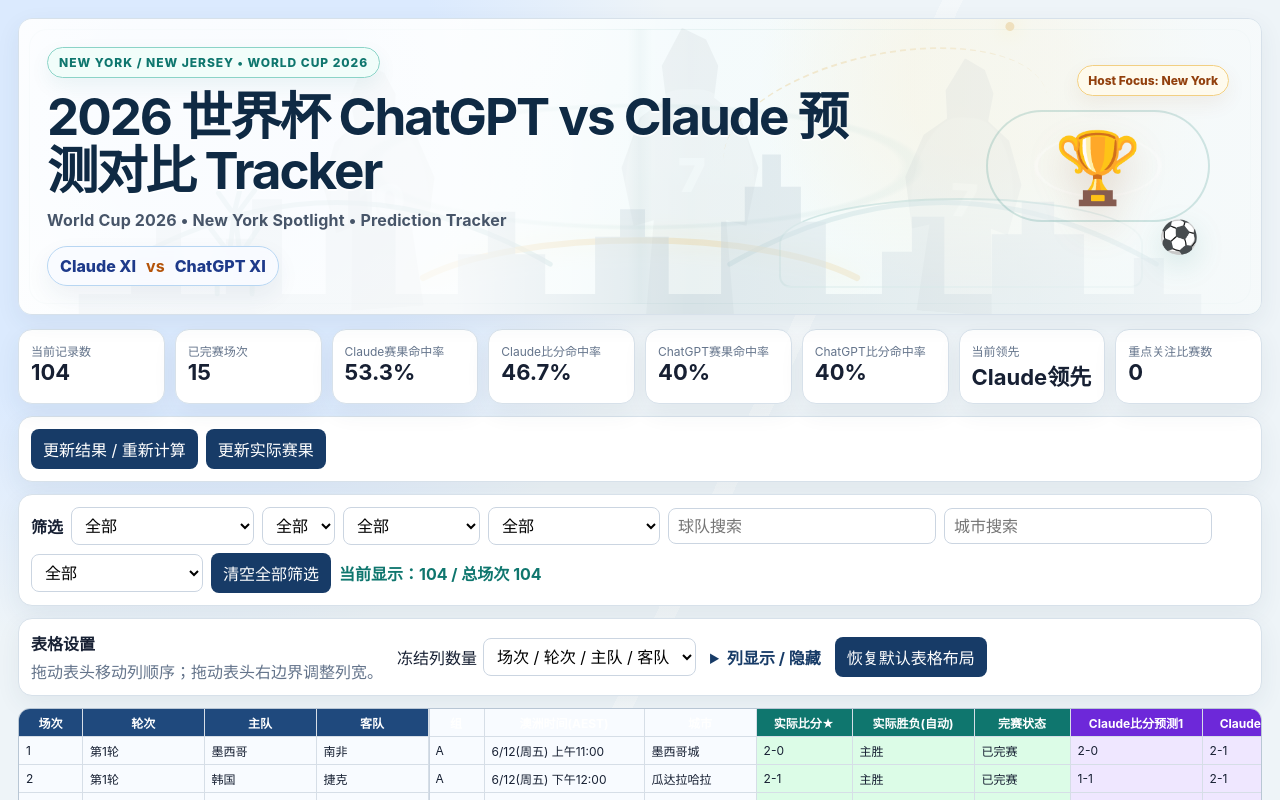
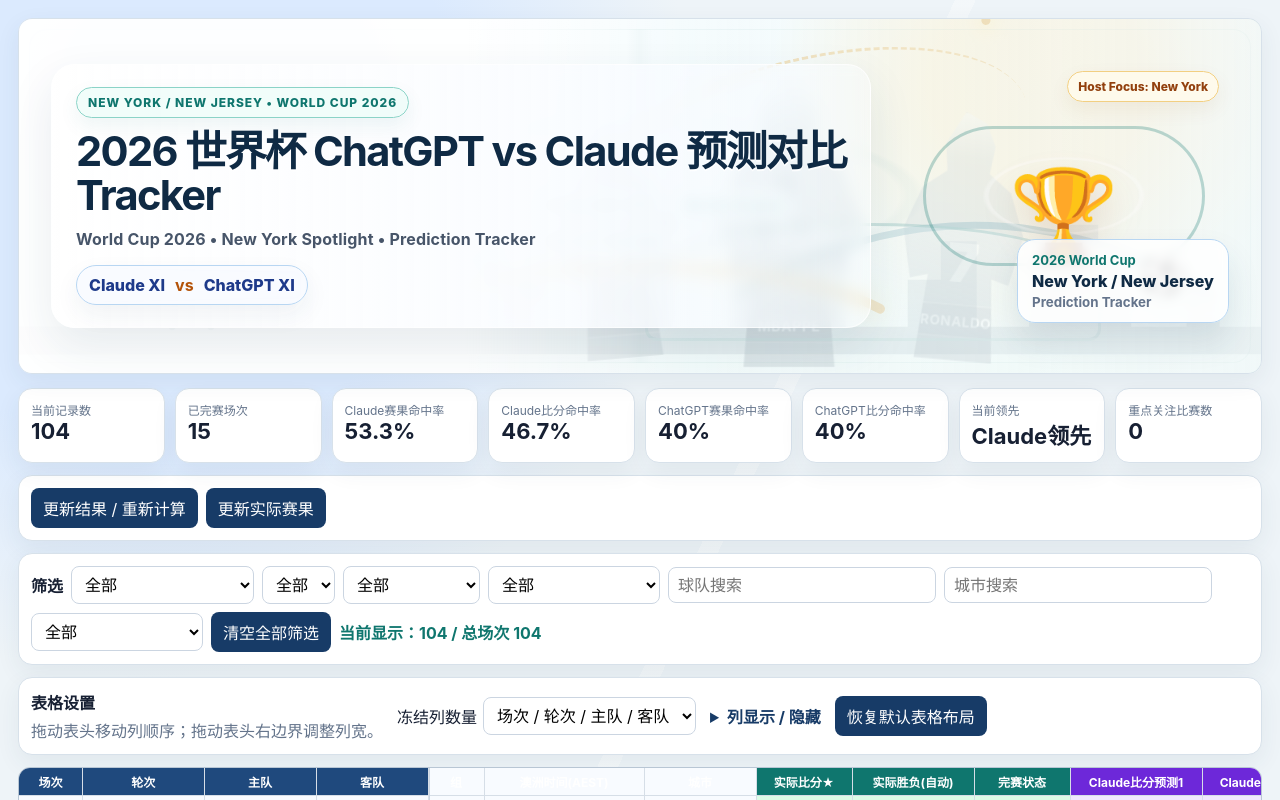
Before and after one commit to xingshu19890327/world-cup-prediction-tracker, a React (Vite) app: page / in a window 1280 px wide. Shown: the top 800 px of the page. Built offline with nearby package versions, Linux system fonts and the light colour scheme.

Commit message:
Increase hero banner visual prominence

```diff
--- a/src/components/TopNav.tsx
+++ b/src/components/TopNav.tsx
@@ -1,9 +1,9 @@
 export default function TopNav() {
   return <header className="top heroTop">
     <div className="heroBackdrop" aria-hidden="true">
-      <div className="starLayer messi"><span>10</span></div>
-      <div className="starLayer mbappe"><span>7</span></div>
-      <div className="starLayer ronaldo"><span>7</span></div>
+      <div className="starLayer messi"><strong>Messi</strong><span>10</span></div>
+      <div className="starLayer mbappe"><strong>Mbappé</strong><span>10</span></div>
+      <div className="starLayer ronaldo"><strong>Ronaldo</strong><span>7</span></div>
       <svg className="nySkyline" viewBox="0 0 900 170" role="img" aria-label="New York skyline and stadium silhouette">
         <path className="bridgeLine" d="M36 126 C150 60 264 60 378 126 M522 126 C636 60 750 60 864 126" />
         <path className="stadiumGlow" d="M276 137 C352 97 548 97 624 137" />
@@ -11,6 +11,7 @@
         <path className="liberty" d="M111 150V116h10l4-32 4 32h10v34m-20-35-13-17m26 17 16-24m-26-8-10-14m13 14 5-20m-1 20 12-16" />
       </svg>
       <div className="stadiumArc" />
+      <div className="venueTags"><span>NY/NJ HOST CITY</span><span>MetLife Stadium</span><span>New York Spotlight</span></div>
       <div className="ballTrail" />
     </div>
 
@@ -24,6 +25,7 @@
     </div>
     <div className="worldCupArt" aria-hidden="true">
       <span className="hostFocus">Host Focus: New York</span>
+      <div className="hostInfoCard"><b>2026 World Cup</b><span>New York / New Jersey</span><small>Prediction Tracker</small></div>
       <span className="trophy">🏆</span>
       <span className="ball">⚽</span>
       <div className="pitchLine" />
--- a/src/index.css
+++ b/src/index.css
@@ -37,13 +37,13 @@
   justify-content:space-between;
   align-items:stretch;
   gap:28px;
-  min-height:210px;
-  padding:28px;
+  min-height:290px;
+  padding:32px;
   isolation:isolate;
   background:
-    radial-gradient(circle at 78% 20%,#f8d88955 0 8%,transparent 23%),
-    radial-gradient(circle at 16% 28%,#bfdbfe70 0 12%,transparent 30%),
-    linear-gradient(135deg,#fbfdff 0%,#edf8fb 43%,#e3f5ee 100%)
+    radial-gradient(circle at 82% 18%,#f8d88985 0 10%,transparent 25%),
+    radial-gradient(circle at 15% 26%,#bfdbfe8a 0 13%,transparent 31%),
+    linear-gradient(135deg,#fbfdff 0%,#e8f7fb 41%,#d9f3ec 100%)
 }
 
 .heroTop:before {
@@ -71,14 +71,22 @@
   content:"";
   position:absolute;
   inset:0;
-  background:linear-gradient(90deg,#ffffffd8 0 35%,#ffffff70 54%,#f8fafcdd 100%);
+  background:linear-gradient(90deg,#fffffff2 0 36%,#ffffff8f 54%,#f8fafcc4 100%);
   z-index:4
 }
 
 .heroCopy {
   position:relative;
   z-index:5;
-  max-width:860px;
+  max-width:780px;
+  flex:1 1 720px;
+  align-self:center;
+  padding:22px 24px;
+  border:1px solid #ffffffaa;
+  border-radius:24px;
+  background:linear-gradient(90deg,#fffffff0 0%,#f8fbffcc 74%,#f8fbff66 100%);
+  box-shadow:0 18px 46px #24415a18;
+  backdrop-filter:blur(7px);
   display:flex;
   flex-direction:column;
   justify-content:center
@@ -114,7 +122,7 @@
 
 .heroCopy h1 {
   max-width:820px;
-  font-size:clamp(30px,4vw,54px);
+  font-size:clamp(32px,3.25vw,48px);
   line-height:1.05;
   letter-spacing:-.04em;
   text-shadow:0 2px 0 #ffffffcc
@@ -151,7 +159,7 @@
 .worldCupArt {
   position:relative;
   z-index:5;
-  min-width:270px;
+  min-width:330px;
   display:flex;
   align-items:center;
   justify-content:center
@@ -159,8 +167,8 @@
 
 .hostFocus {
   position:absolute;
-  top:18px;
-  right:4px;
+  top:20px;
+  right:10px;
   padding:7px 10px;
   border:1px solid #f2cf82;
   border-radius:999px;
@@ -172,27 +180,63 @@
   backdrop-filter:blur(4px)
 }
 
+.hostInfoCard {
+  position:absolute;
+  right:0;
+  bottom:18px;
+  z-index:4;
+  min-width:170px;
+  padding:12px 14px;
+  border:1px solid #b8d6f2;
+  border-radius:18px;
+  background:#ffffffd9;
+  color:#0f2a44;
+  box-shadow:0 18px 32px #24415a1f;
+  backdrop-filter:blur(6px)
+}
+
+.hostInfoCard b,.hostInfoCard span,.hostInfoCard small {
+  display:block
+}
+
+.hostInfoCard b {
+  color:#0f766e;
+  font-size:13px
+}
+
+.hostInfoCard span {
+  margin-top:3px;
+  font-weight:800
+}
+
+.hostInfoCard small {
+  margin-top:3px;
+  color:#64748b;
+  font-weight:700
+}
+
 .trophy {
   position:relative;
   z-index:2;
-  font-size:70px;
+  margin-top:34px;
+  font-size:88px;
   filter:drop-shadow(0 18px 18px #92400e28)
 }
 
 .ball {
   position:absolute;
-  right:34px;
-  bottom:30px;
+  right:42px;
+  bottom:44px;
   z-index:3;
-  font-size:32px;
+  font-size:38px;
   filter:drop-shadow(0 10px 14px #0f766e24)
 }
 
 .pitchLine {
   position:absolute;
-  width:220px;
-  height:108px;
-  border:2px solid #0f766e2b;
+  width:276px;
+  height:134px;
+  border:3px solid #0f766e45;
   border-radius:999px;
   background:radial-gradient(ellipse at center,#ffffff00 0 38%,#ffffff55 39% 40%,transparent 42%)
 }
@@ -201,51 +245,75 @@
   position:absolute;
   left:0;
   right:0;
-  bottom:-6px;
+  bottom:-2px;
   width:100%;
-  height:72%;
+  height:78%;
   z-index:2;
-  opacity:.56
+  opacity:.88
 }
 
 .skylineFill {
-  fill:#6b8ca180
+  fill:#456b7d47
 }
 
 .bridgeLine,.stadiumGlow,.liberty {
   fill:none;
-  stroke:#277d8a80;
-  stroke-width:4;
+  stroke:#1f6f7eaa;
+  stroke-width:5;
   stroke-linecap:round;
   stroke-linejoin:round
 }
 
 .stadiumGlow {
-  stroke:#d6a43699;
-  stroke-width:5;
+  stroke:#d6a436cc;
+  stroke-width:7;
   filter:drop-shadow(0 0 10px #facc15aa)
 }
 
 .stadiumArc {
   position:absolute;
-  right:118px;
-  bottom:26px;
-  width:360px;
-  height:86px;
-  border:2px solid #0f766e20;
-  border-top-color:#0f766e58;
+  right:160px;
+  bottom:32px;
+  width:450px;
+  height:112px;
+  border:3px solid #0f766e35;
+  border-top-color:#0f766e82;
   border-radius:50% 50% 12px 12px;
   background:linear-gradient(180deg,#ecfeff44,transparent);
   z-index:3
 }
 
+
+.venueTags {
+  position:absolute;
+  right:365px;
+  bottom:118px;
+  z-index:4;
+  display:flex;
+  gap:8px;
+  flex-wrap:wrap;
+  max-width:360px
+}
+
+.venueTags span {
+  padding:6px 9px;
+  border:1px solid #8bd3c7aa;
+  border-radius:999px;
+  background:#ecfeffcc;
+  color:#0f766e;
+  font-size:11px;
+  font-weight:900;
+  letter-spacing:.06em;
+  box-shadow:0 8px 18px #0f766e16
+}
+
 .ballTrail {
   position:absolute;
-  right:210px;
-  top:34px;
-  width:330px;
-  height:150px;
-  border-top:2px dashed #d6a43675;
+  right:230px;
+  top:36px;
+  width:420px;
+  height:180px;
+  border-top:3px dashed #d6a436ba;
   border-radius:50%;
   transform:rotate(-12deg);
   z-index:3
@@ -265,12 +333,14 @@
 
 .starLayer {
   position:absolute;
-  bottom:3px;
+  bottom:16px;
   width:168px;
-  height:250px;
-  opacity:.14;
-  filter:blur(.2px) saturate(.5);
-  background:linear-gradient(180deg,#31566f 0%,#4b7283 100%);
+  height:238px;
+  opacity:.32;
+  filter:saturate(.72);
+  background:linear-gradient(180deg,#dff7ff 0%,#7ea7b8 18%,#31566f 100%);
+  border:1px solid #dff7ff9a;
+  box-shadow:0 18px 36px #164e6336, inset 0 1px 18px #ffffff4f;
   clip-path:polygon(46% 0,58% 4%,64% 13%,62% 24%,75% 31%,84% 48%,78% 68%,68% 66%,72% 100%,28% 100%,32% 66%,22% 68%,16% 48%,25% 31%,38% 24%,36% 13%);
   z-index:1
 }
@@ -281,7 +351,7 @@
   inset:58px 34px 0;
   border-radius:44% 44% 0 0;
   background:linear-gradient(180deg,#7ba2b2 0%,#42697d 100%);
-  opacity:.68
+  opacity:.78
 }
 
 .starLayer span {
@@ -289,29 +359,46 @@
   left:50%;
   top:112px;
   transform:translateX(-50%);
-  color:#e0f2fe;
-  font-size:44px;
+  color:#f8fbff;
+  font-size:52px;
   font-weight:900;
   letter-spacing:-.08em;
-  opacity:.62
+  opacity:.9
+}
+
+.starLayer strong {
+  position:absolute;
+  left:18px;
+  right:18px;
+  bottom:22px;
+  padding:7px 8px;
+  border:1px solid #ffffff80;
+  border-radius:999px;
+  background:#0f2a4466;
+  color:#f8fbff;
+  font-size:13px;
+  letter-spacing:.04em;
+  text-align:center;
+  text-transform:uppercase;
+  backdrop-filter:blur(4px)
 }
 
 .messi {
-  left:29%;
-  transform:translateX(-50%) scale(.98) rotate(-4deg)
+  left:48%;
+  transform:translateX(-50%) scale(1.02) rotate(-5deg)
 }
 
 .mbappe {
-  left:54%;
+  left:62%;
   width:190px;
-  height:275px;
-  opacity:.11;
-  transform:translateX(-50%) scale(1.06)
+  height:270px;
+  opacity:.36;
+  transform:translateX(-50%) scale(1.08)
 }
 
 .ronaldo {
   left:76%;
-  transform:translateX(-50%) scale(1.02) rotate(4deg)
+  transform:translateX(-50%) scale(1.04) rotate(5deg)
 }
 
 .cards {
```
